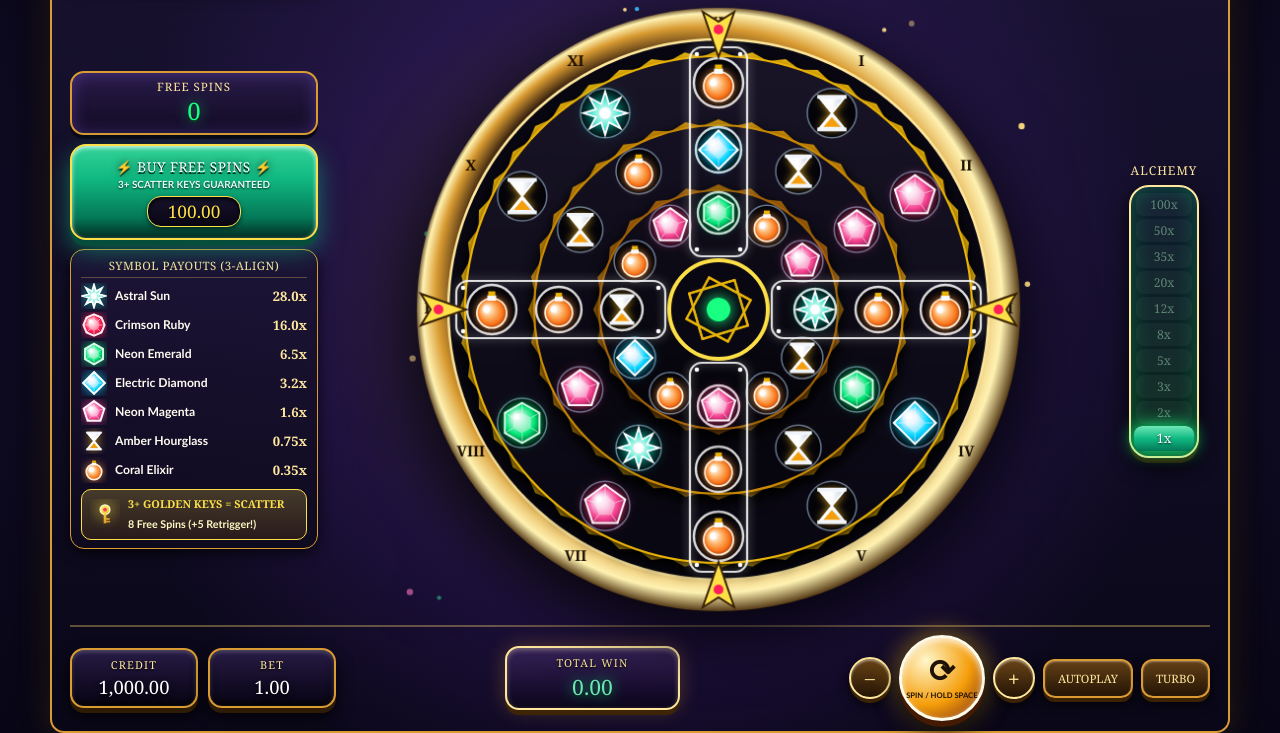
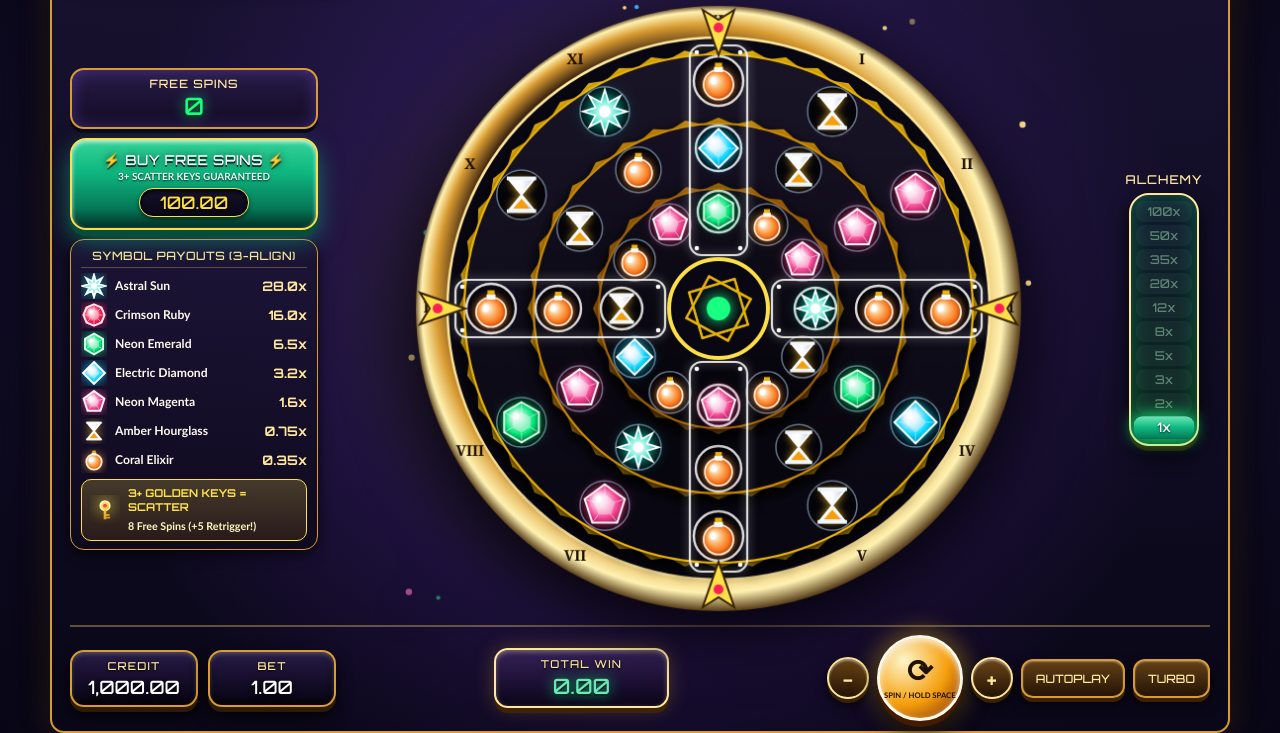
Before and after one commit to sooneracar/chrono-forge, a plain HTML site: page frontend/index.html in a window 1280 px wide. Shown: the part 67-800 px from the top of the page. Drawn offline with Linux system fonts and the light colour scheme; animation ran at ten frames a second.

Commit message:
Update style.css

```diff
--- a/frontend/style.css
+++ b/frontend/style.css
@@ -3,7 +3,7 @@
   --gold-mid: #d99b32;
   --gold-dark: #5c3a0a;
   --emerald-glow: #18ff82;
-  --font-fantasy: 'Uncial Antiqua', Georgia, serif;
+  --font-fantasy: 'Orbitron', sans-serif;
   --text-light: #fffaf0;
 }
 
```
